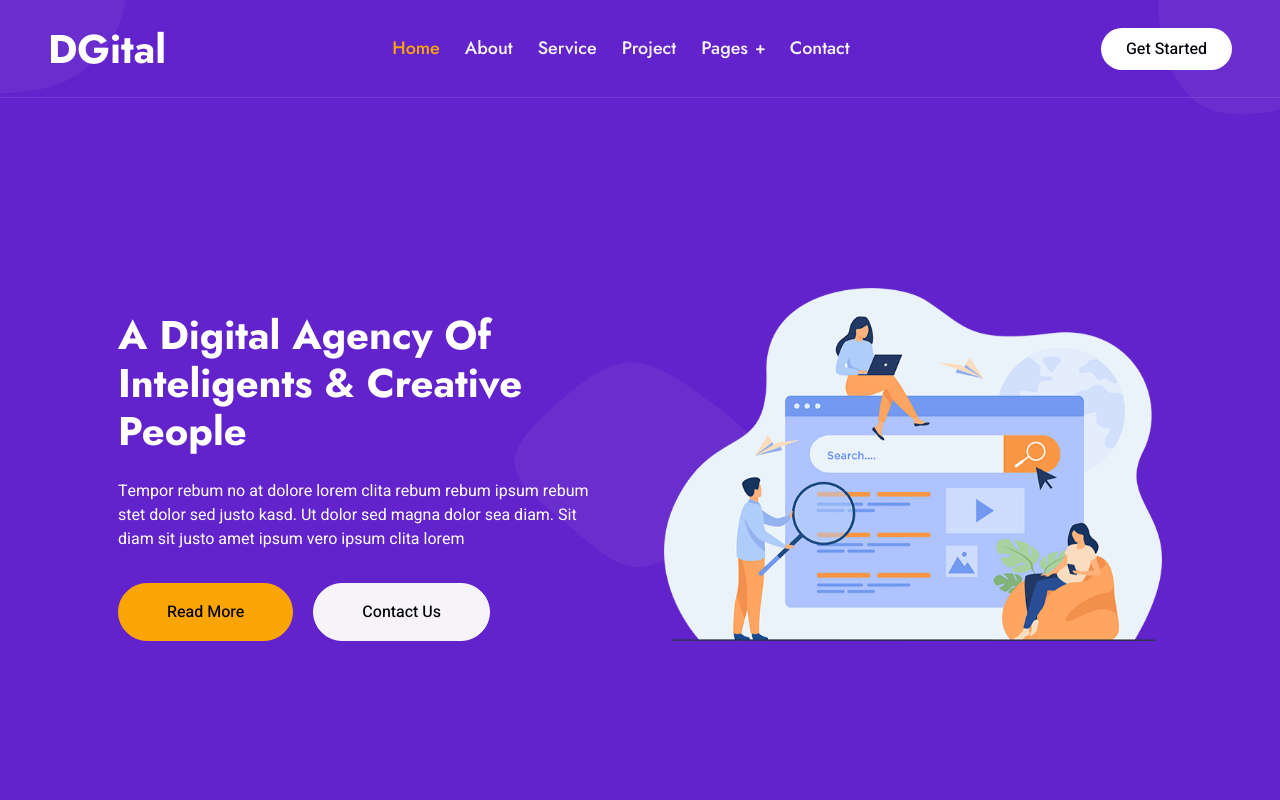
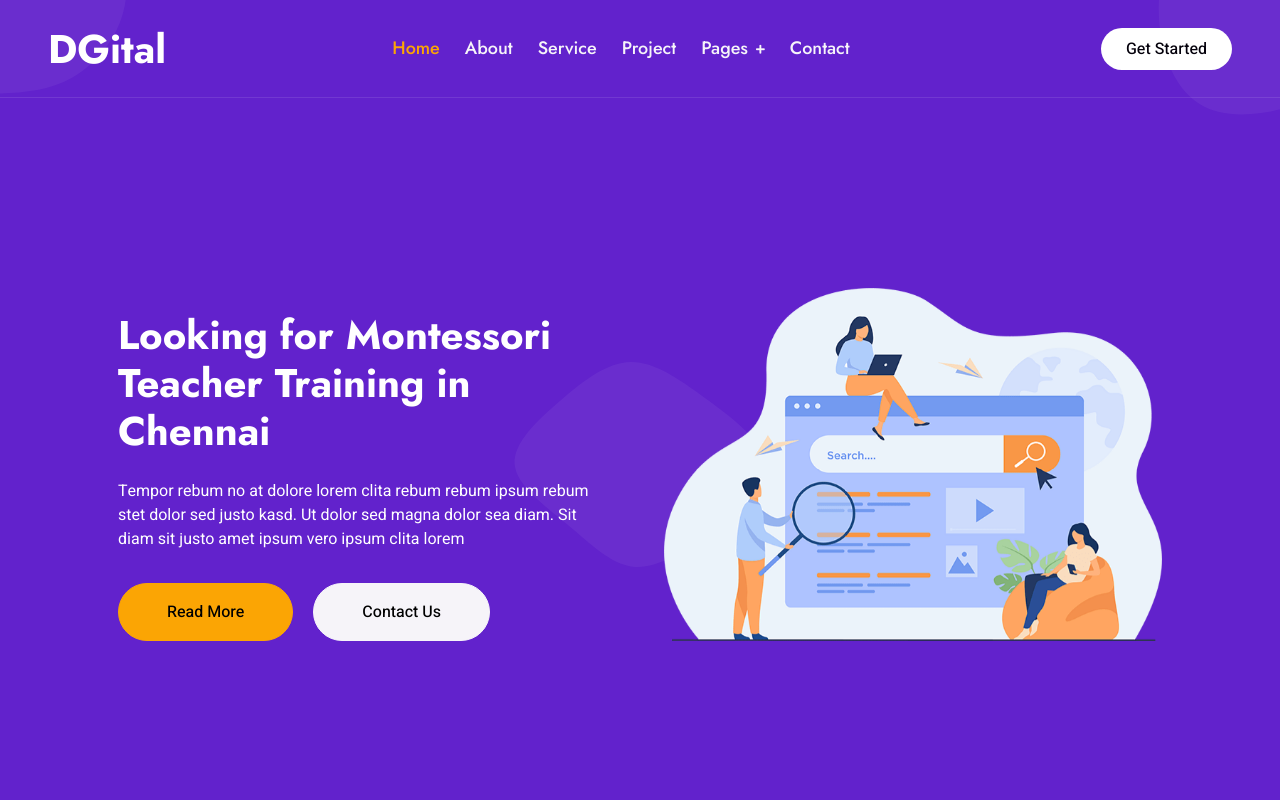
Before and after one commit to vanajaviswanathan/vanaja, a plain HTML site: page index.html in a window 1280 px wide. Shown: the top 800 px of the page. Drawn offline with nearby package versions, Linux system fonts and the light colour scheme.

Commit message:
Update index.html

```diff
--- a/index.html
+++ b/index.html
@@ -77,7 +77,7 @@
                 <div class="container px-lg-5">
                     <div class="row g-5 align-items-end">
                         <div class="col-lg-6 text-center text-lg-start">
-                            <h1 class="text-white mb-4 animated slideInDown">A Digital Agency Of Inteligents & Creative People</h1>
+                            <h1 class="text-white mb-4 animated slideInDown">Looking for Montessori Teacher Training in Chennai</h1>
                             <p class="text-white pb-3 animated slideInDown">Tempor rebum no at dolore lorem clita rebum rebum ipsum rebum stet dolor sed justo kasd. Ut dolor sed magna dolor sea diam. Sit diam sit justo amet ipsum vero ipsum clita lorem</p>
                             <a href="" class="btn btn-secondary py-sm-3 px-sm-5 rounded-pill me-3 animated slideInLeft">Read More</a>
                             <a href="" class="btn btn-light py-sm-3 px-sm-5 rounded-pill animated slideInRight">Contact Us</a>
```
